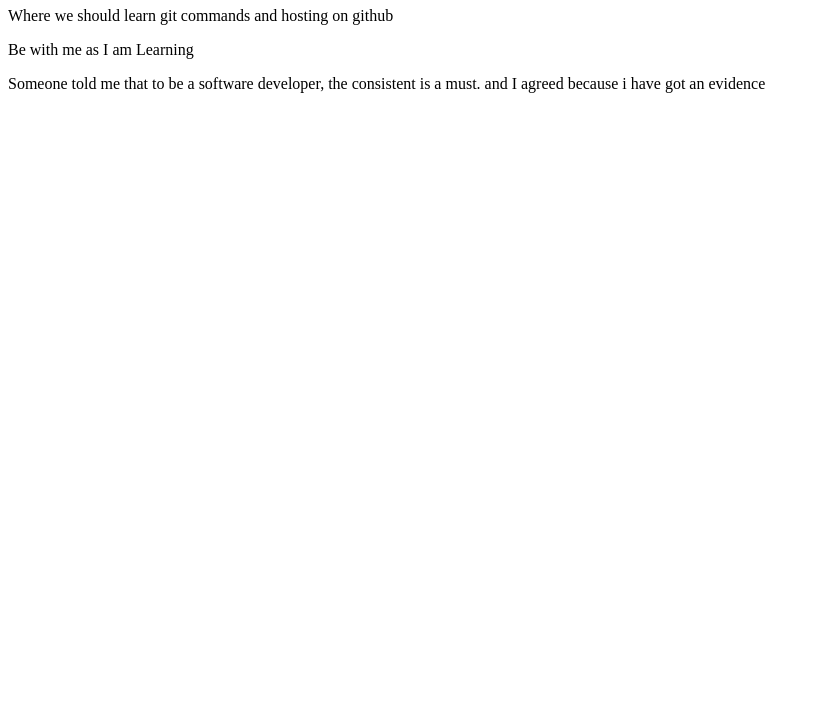
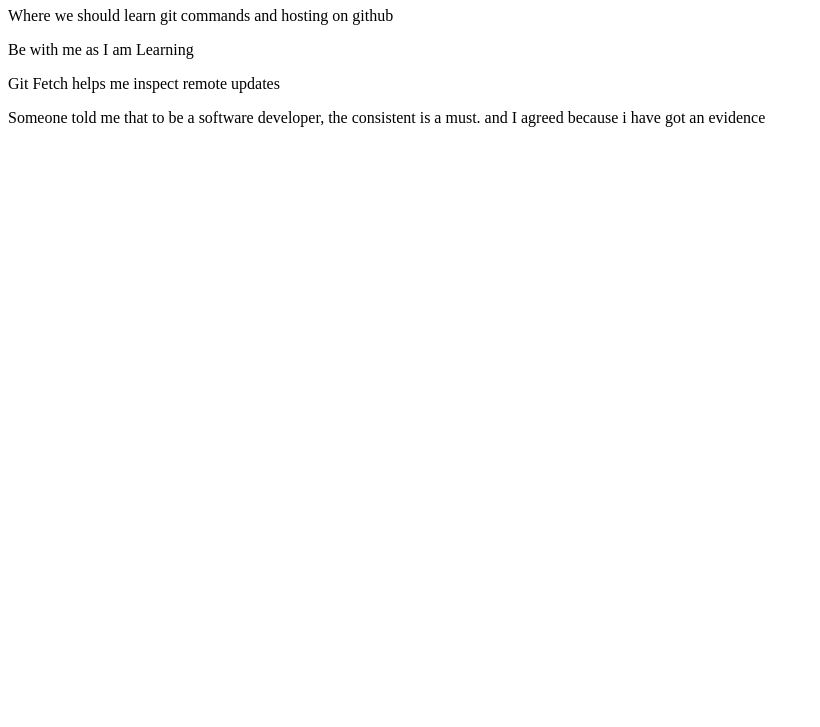
Before and after one commit to bernardguwa-ICT/GitPractice, a plain HTML site: page index.html in a window 1280 px wide. Shown: the part 73-800 px from the top of the page, without its empty margins (0-820 px from the left). Drawn offline with Linux system fonts and the light colour scheme.

Commit message:
Add explanation for Git Fetch in index.html

```diff
--- a/index.html
+++ b/index.html
@@ -11,6 +11,7 @@
     </h1>
     <p>Where we should learn git commands and hosting on github</p>
     <p>Be with me as I am Learning</p>
+    <p>Git Fetch helps me inspect remote updates</p>
     <p>Someone told me that to be a software developer, the consistent is a must. and I agreed because i have got an evidence</p>
 </body>
 </html>
```
